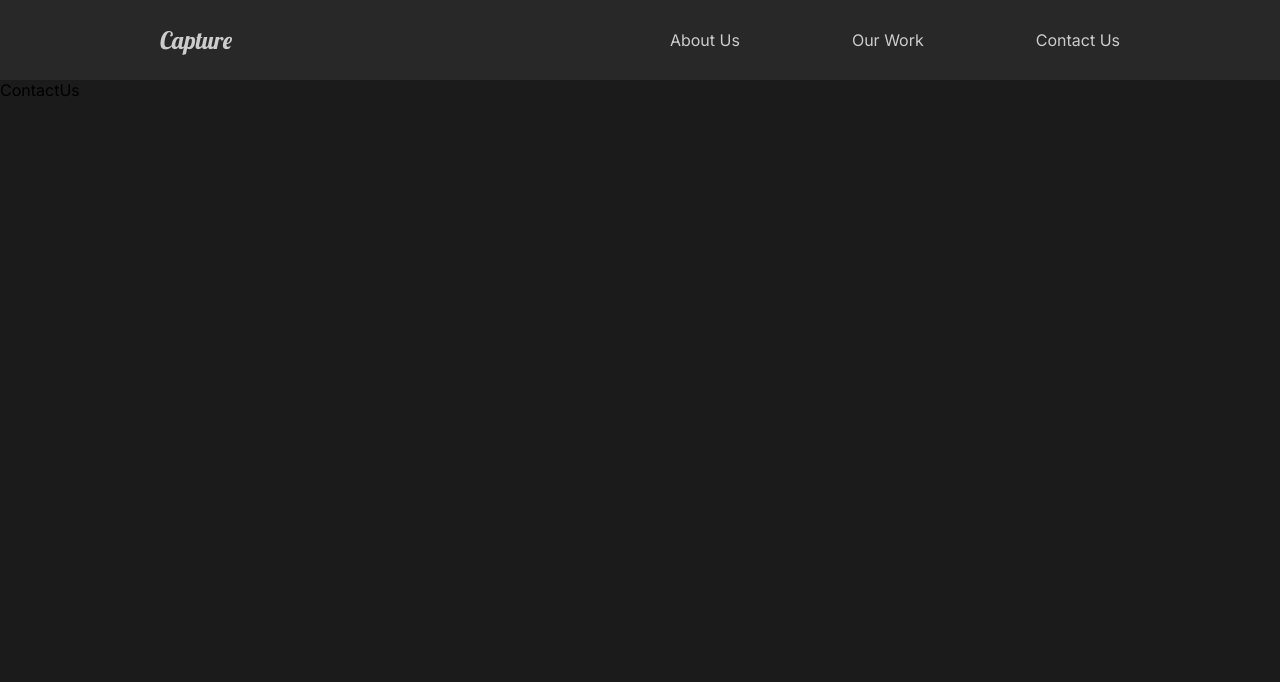
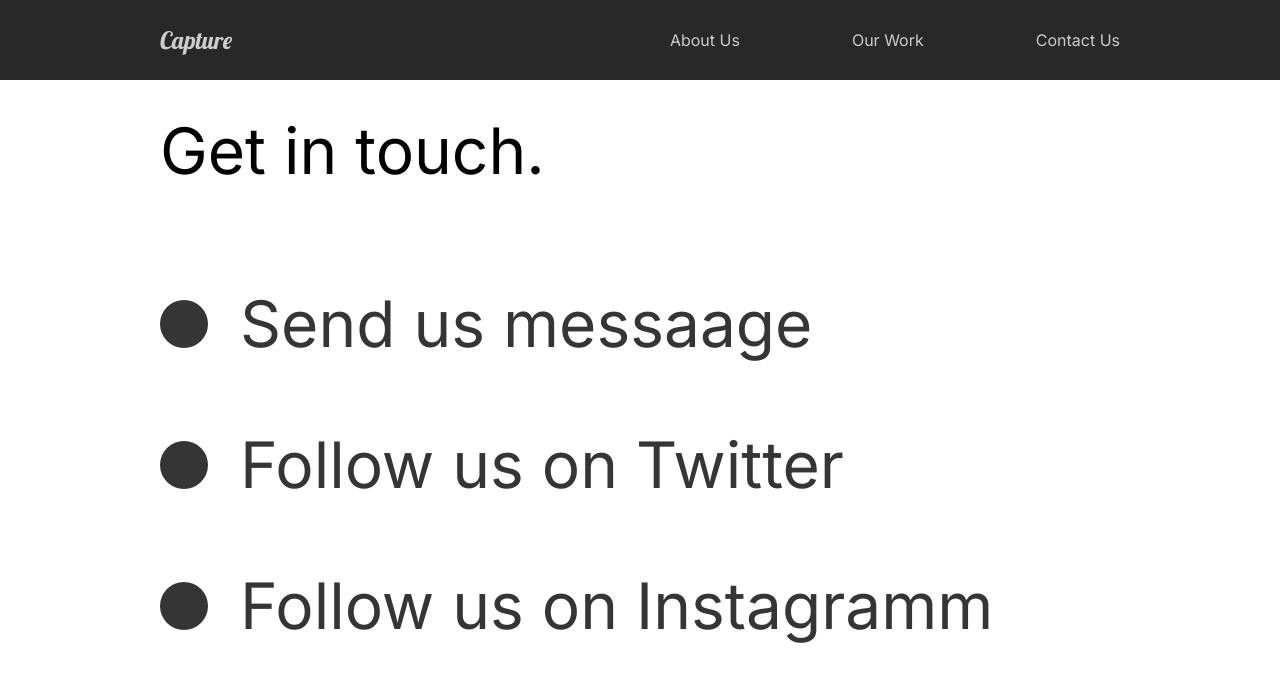
Before and after one commit to SelimFree/capture, a React (Vite) app: page /contact in a window 1280 px wide. Shown: the top 682 px of the page. Built offline with nearby package versions, Linux system fonts and the light colour scheme.

Commit message:
added contact us layout and animation

```diff
--- a/src/pages/ContactUs/ContactUs.jsx
+++ b/src/pages/ContactUs/ContactUs.jsx
@@ -1,7 +1,37 @@
+import "./ContactUs.scss"
 
+//Animation
+import { motion } from "framer-motion"
+import { titleAnimation } from "../../animation"
 function ContactUs() {
   return (
-    <div>ContactUs</div>
+    <div className="ContactUs" style={{background: "#fff"}}>
+      <div className="title">
+        <div className="hide">
+          <motion.h2 variants={titleAnimation}>
+            Get in touch.
+          </motion.h2>
+        </div>
+      </div>
+        <div className="hide">
+          <motion.div className="social" variants={titleAnimation}>
+            <div className="circle"></div>
+            <h2>Send us messaage</h2>
+          </motion.div>
+        </div>
+        <div className="hide">
+          <motion.div className="social" variants={titleAnimation}>
+            <div className="circle"></div>
+            <h2>Follow us on Twitter</h2>
+          </motion.div>
+        </div>
+        <div className="hide">
+          <motion.div className="social" variants={titleAnimation}>
+            <div className="circle"></div>
+            <h2>Follow us on Instagramm</h2>
+          </motion.div>
+        </div>
+    </div>
   )
 }
 
--- /dev/null
+++ b/src/pages/ContactUs/ContactUs.scss
@@ -0,0 +1,30 @@
+.ContactUs {
+    padding: 2rem 10rem;
+    color: #353535;
+    min-height: 90vh;
+
+    .hide {
+        overflow: hidden;
+    }
+
+    .title {
+        margin-bottom: 4rem;
+        color: #000;
+    }
+
+    .circle {
+        border-radius: 50%;
+        width: 3rem;
+        height: 3rem;
+        background-color: #353535;
+    }
+
+    .social {
+        display: flex;
+        align-items: center;
+
+        h2 {
+            margin: 2rem;
+        }
+    }
+}
```
